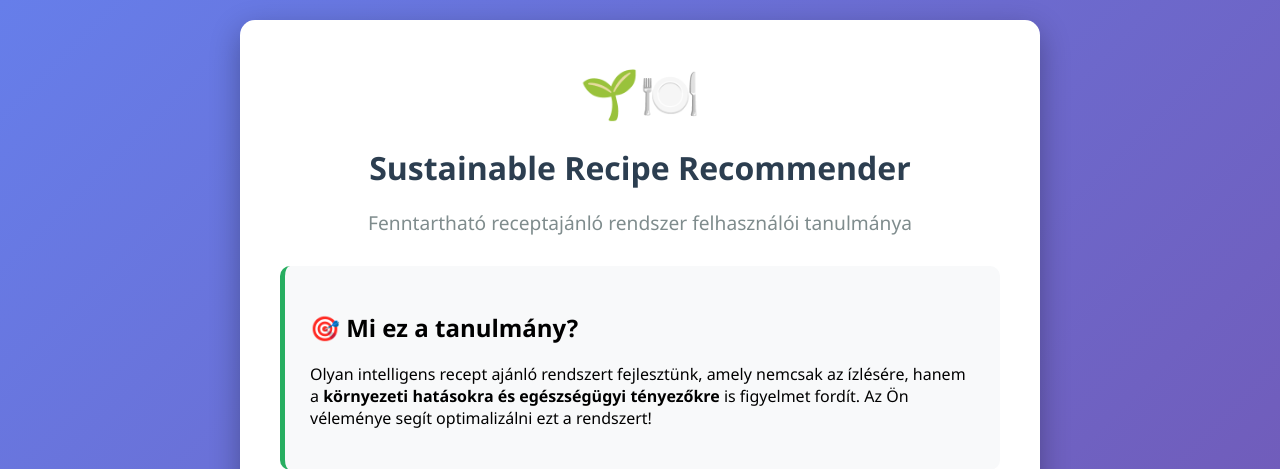
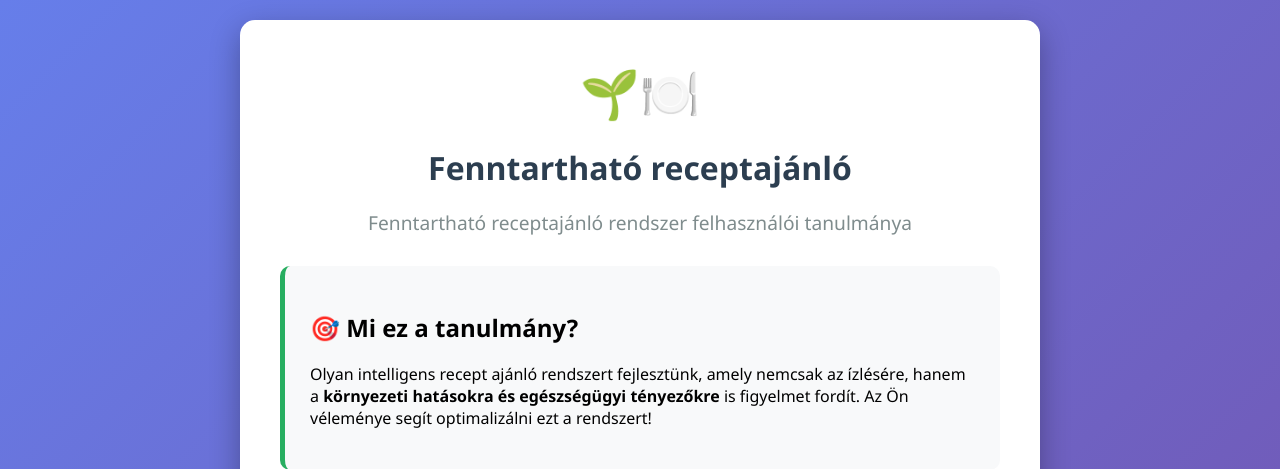
Before and after one commit to bvin81/sustainable-recipe-recommender_v2, a Flask app: page / in a window 1280 px wide. Shown: the top 469 px of the page. Run offline with Flask 3, Linux system fonts and the light colour scheme.

Commit message:
Update welcome.html

```diff
--- a/user_study/templates/user_study/welcome.html
+++ b/user_study/templates/user_study/welcome.html
@@ -3,7 +3,7 @@
 <head>
     <meta charset="UTF-8">
     <meta name="viewport" content="width=device-width, initial-scale=1.0">
-    <title>Fenntartható Receptajánló - Vizsgadolgozat</title>
+    <title>Fenntartható receptajánló - Vizsgadolgozat</title>
     <style>
         body {
             font-family: 'Segoe UI', Tahoma, Geneva, Verdana, sans-serif;
@@ -90,7 +90,7 @@
     <div class="container">
         <div class="header">
             <div class="logo">🌱🍽️</div>
-            <h1>Sustainable Recipe Recommender</h1>
+            <h1>Fenntartható receptajánló</h1>
             <p class="subtitle">Fenntartható receptajánló rendszer felhasználói tanulmánya</p>
         </div>
 
```
